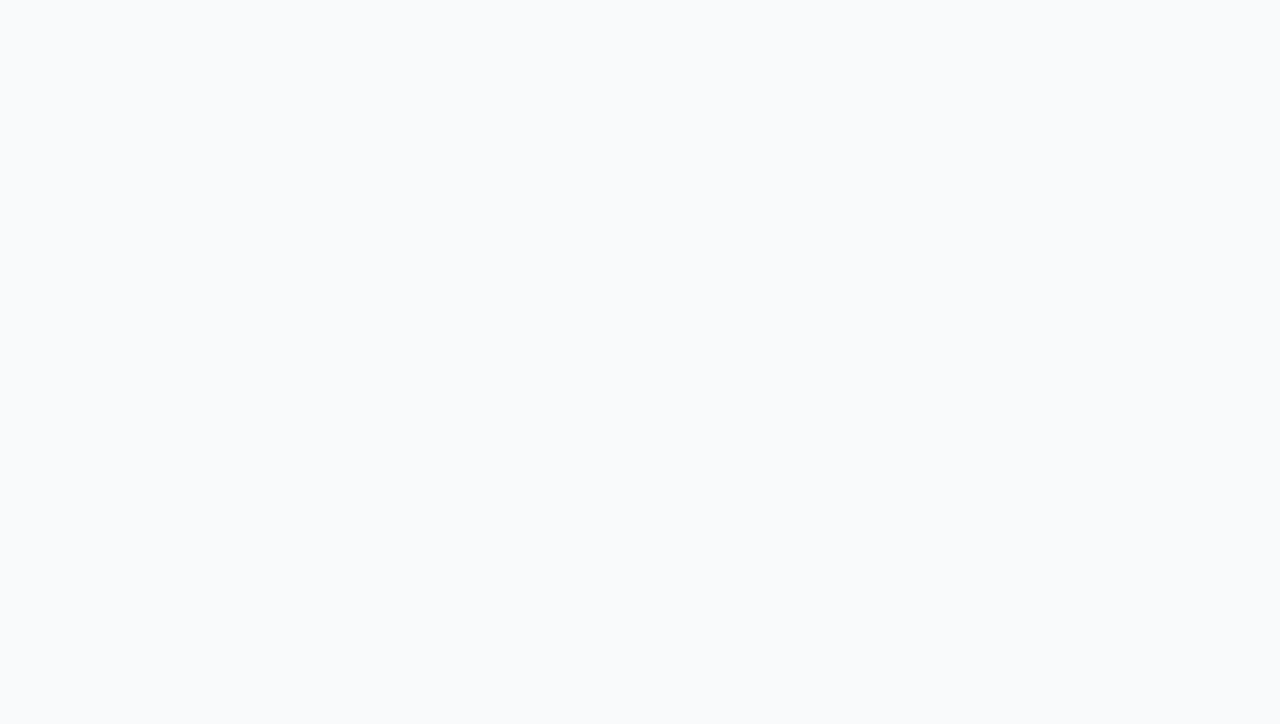
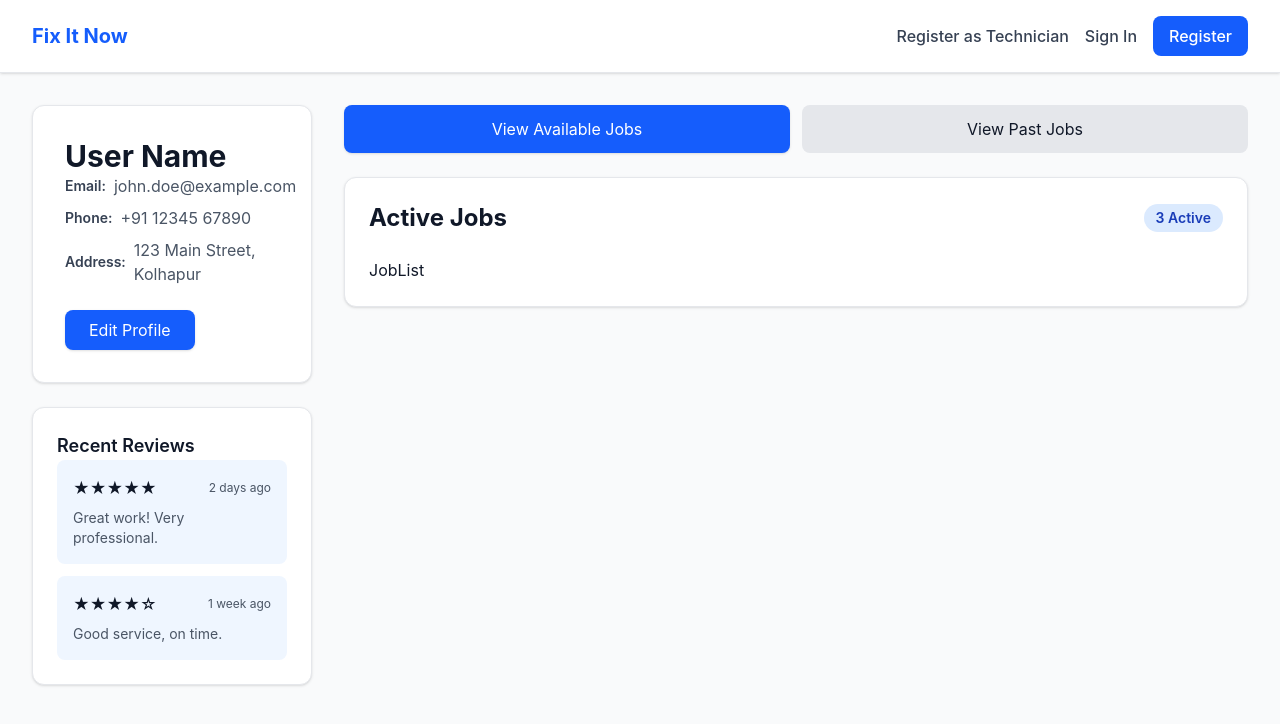
Before and after one commit to harshd3004/fix-it-now, a React (Vite) app in the folder frontend/: page /technician-dashboard in a window 1280 px wide. Before the commit this address had no page. Shown: the top 724 px of the page. Built offline with nearby package versions, Linux system fonts and the light colour scheme; no server answers.

Commit message:
FE feat: Add Technician Dashboard and JobList component

```diff
--- a/frontend/src/App.jsx
+++ b/frontend/src/App.jsx
@@ -5,6 +5,7 @@ import Login from './pages/Login'
 import TechnicianRegister from './pages/TechnicianRegister'
 import PostJob from './pages/PostJob'
 import ProfilePage from './pages/ProfilePage'
+import TechnicianDashboard from './pages/TechnicianDashboard'
 
 function App() {
 
@@ -17,6 +18,7 @@ function App() {
         <Route path="/login" element={<Login/>}/>
         <Route path="/post-job" element={<PostJob/>}/>
         <Route path="/profile/:userId" element={<ProfilePage/>}/>
+        <Route path="/technician-dashboard" element={<TechnicianDashboard/>}/>
       </Routes>
     </BrowserRouter>
   )
--- /dev/null
+++ b/frontend/src/components/JobList.jsx
@@ -0,0 +1,8 @@
+
+function JobList() {
+  return (
+    <div>JobList</div>
+  )
+}
+
+export default JobList
--- a/frontend/src/pages/Home.jsx
+++ b/frontend/src/pages/Home.jsx
@@ -1,9 +1,17 @@
 import { useAuth } from '../contexts/AuthContext';
 import Navbar from '../components/Navbar'
 import { Link } from 'react-router-dom';
+import { useEffect } from 'react';
+import { useNavigate } from 'react-router-dom';
 
 function Home() {
     const {user} = useAuth();
+    const navigate = useNavigate();
+
+    useEffect(() => {
+      if(user.role === 'technician') navigate('/technician-dashboard');
+    }, [user])
+
   return (
     <div className='bg-gray-50 min-h-screen'>
         <Navbar/>
--- /dev/null
+++ b/frontend/src/pages/TechnicianDashboard.jsx
@@ -0,0 +1,70 @@
+import Navbar from '../components/Navbar'
+import Profile from '../components/Profile'
+import JobList from '../components/JobList'
+
+function TechnicianDashboard() {
+  return (
+    <div className='bg-gray-50 min-h-screen'>
+        <Navbar />
+
+        <main className='container mx-auto px-8 py-8'>
+          <div className='grid grid-cols-1 lg:grid-cols-4 gap-8'>
+
+            {/* Left side - Profile Section */}
+            <div className='lg:col-span-1 order-2 lg:order-1'>
+
+              <Profile />
+
+              {/* Recent Reviews */}
+              <div className='bg-white rounded-xl shadow-sm border border-gray-200 p-6 mt-6'>
+                <h3 className='text-lg font-semibold text-gray-900 mb-4'>Recent Reviews</h3>
+                <div className='space-y-3'>
+                  <div className='bg-blue-50 rounded-lg p-4'>
+                    <div className='flex items-center justify-between mb-2'>
+                      <span className='font-medium text-gray-900'>★★★★★</span>
+                      <span className='text-xs text-gray-600'>2 days ago</span>
+                    </div>
+                    <p className='text-gray-600 text-sm'>Great work! Very professional.</p>
+                  </div>
+                  <div className='bg-blue-50 rounded-lg p-4'>
+                    <div className='flex items-center justify-between mb-2'>
+                      <span className='font-medium text-gray-900'>★★★★☆</span>
+                      <span className='text-xs text-gray-600'>1 week ago</span>
+                    </div>
+                    <p className='text-gray-600 text-sm'>Good service, on time.</p>
+                  </div>
+                </div>
+              </div>
+            </div>
+
+            {/* Right side - Jobs Section */}
+            <div className='lg:col-span-3 order-1 lg:order-2 space-y-6'>
+
+              {/* View Available Jobs Button */}
+              <div className='flex gap-3'>
+                <button className='flex-1 bg-blue-600 hover:bg-blue-700 text-white font-semibold py-3 px-6 rounded-lg transition-colors duration-200 shadow-sm'>
+                  View Available Jobs
+                </button>
+                <button className='flex-1 bg-gray-200 hover:bg-gray-300 text-gray-900 font-semibold py-3 px-6 rounded-lg transition-colors duration-200'>
+                  View Past Jobs
+                </button>
+              </div>
+
+              {/* Active Jobs Section */}
+              <div className='bg-white rounded-xl shadow-sm border border-gray-200 p-6'>
+                <div className='flex items-center justify-between mb-6'>
+                  <h2 className='text-2xl font-bold text-gray-900'>Active Jobs</h2>
+                  <span className='bg-blue-100 text-blue-800 px-3 py-1 rounded-full text-sm font-semibold'>3 Active</span>
+                </div>
+                <JobList />
+              </div>
+
+            </div>
+
+          </div>
+        </main>
+    </div>
+  )
+}
+
+export default TechnicianDashboard
```
